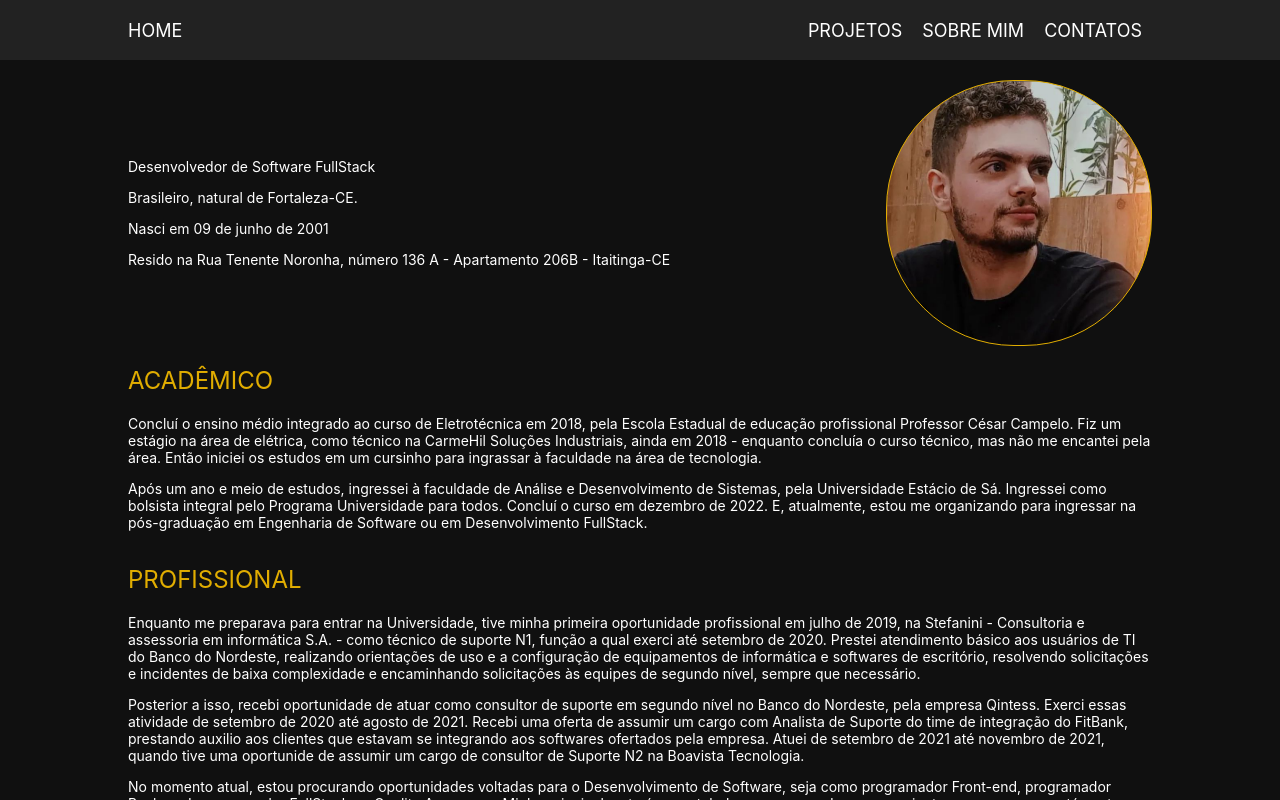
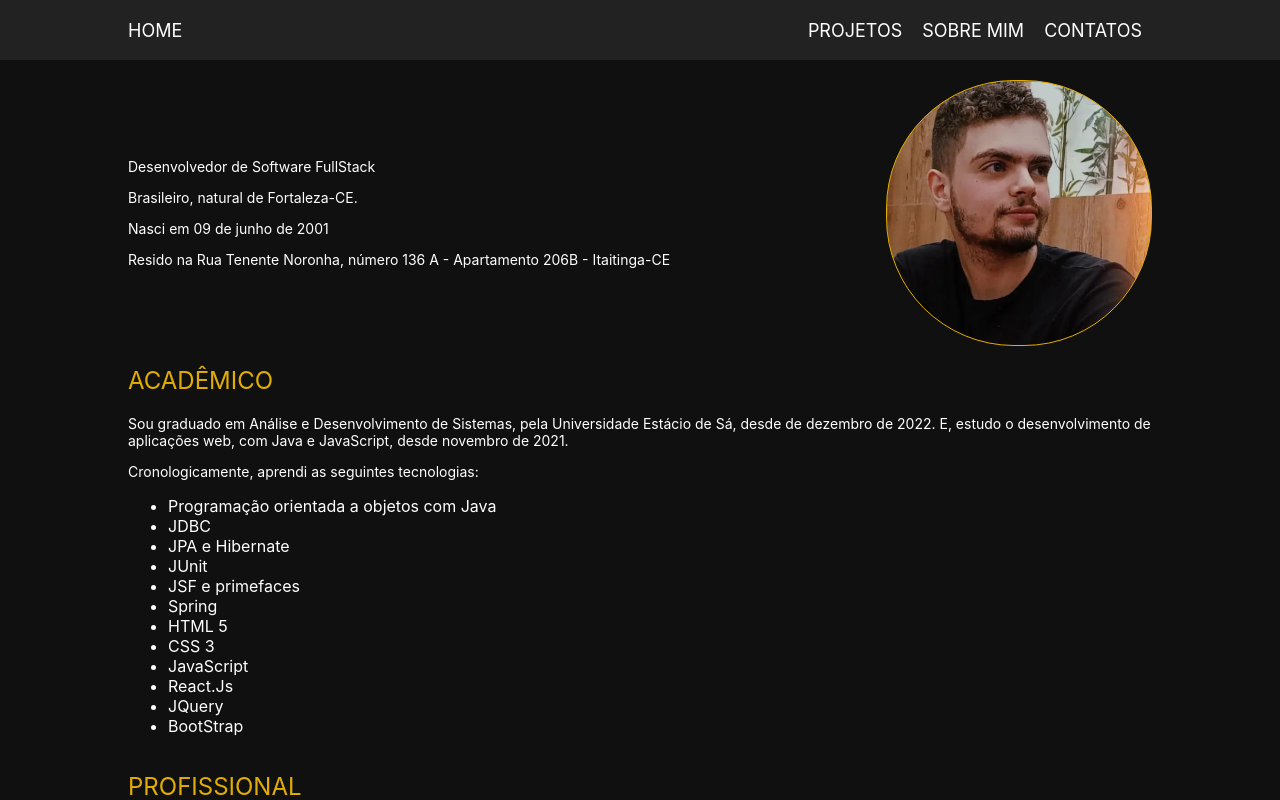
Before and after one commit to LuanBenevides/portfolio, a React (Create React App) app: page / in a window 1280 px wide. Both pictures are taken after a click on the link "SOBRE MIM". Shown: the top 800 px of the page. Built offline with nearby package versions, Linux system fonts and the light colour scheme; the HTML template or start-up script is replaced by a standard one.

Commit message:
atualizacao secao sobre

```diff
--- a/src/components/Sobre/Sobre.js
+++ b/src/components/Sobre/Sobre.js
@@ -16,15 +16,23 @@ export default function Sobre() {
             </hgroup>
             <hgroup>
                 <h2>ACADÊMICO</h2>
-                <p>Concluí o ensino médio integrado ao curso de Eletrotécnica em 2018, pela Escola Estadual de educação profissional Professor César Campelo.
-                    Fiz um estágio na área de elétrica, como técnico na CarmeHil Soluções Industriais, ainda em 2018 - enquanto concluía o curso
-                    técnico, mas não me encantei pela área. Então iniciei os estudos em um cursinho para ingrassar à faculdade na área de tecnologia.
+                <p>Sou graduado em Análise e Desenvolvimento de Sistemas, pela Universidade Estácio de Sá, desde de dezembro de 2022. E, estudo o desenvolvimento de aplicações web, com Java e JavaScript, desde novembro de 2021.
                 </p>
-                <p>
-                    Após um ano e meio de estudos, ingressei à faculdade de Análise e Desenvolvimento de Sistemas, pela Universidade Estácio de Sá. Ingressei
-                    como bolsista integral pelo Programa Universidade para todos. Concluí o curso em dezembro de 2022. E, atualmente, estou me organizando para
-                    ingressar na pós-graduação em Engenharia de Software ou em Desenvolvimento FullStack.
-                </p>
+                <p>Cronologicamente, aprendi as seguintes tecnologias:</p>
+                <ul>
+                    <li>Programação orientada a objetos com Java</li>
+                    <li>JDBC</li>
+                    <li>JPA e Hibernate</li>
+                    <li>JUnit</li>
+                    <li>JSF e primefaces</li>
+                    <li>Spring</li>
+                    <li>HTML 5</li>
+                    <li>CSS 3</li>
+                    <li>JavaScript</li>
+                    <li>React.Js</li>
+                    <li>JQuery</li>
+                    <li>BootStrap</li>
+                </ul>
             </hgroup>
             <hgroup>
                 <h2>PROFISSIONAL</h2>
```
Also changed, not shown: public/images/JavaScript-review.png (added).
